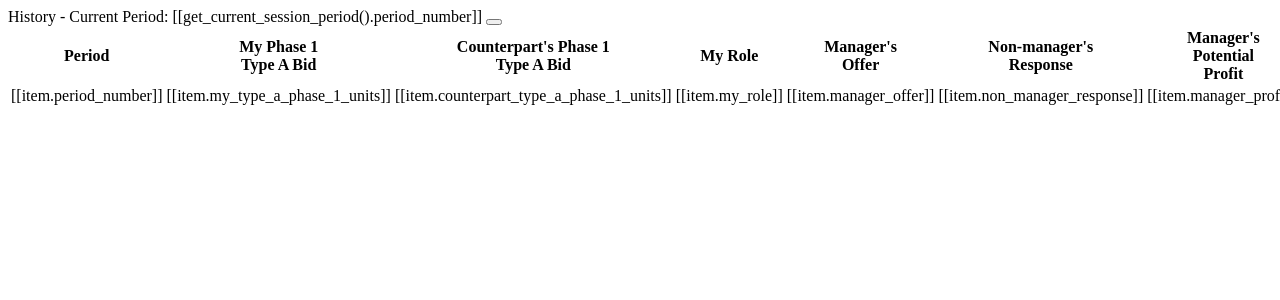
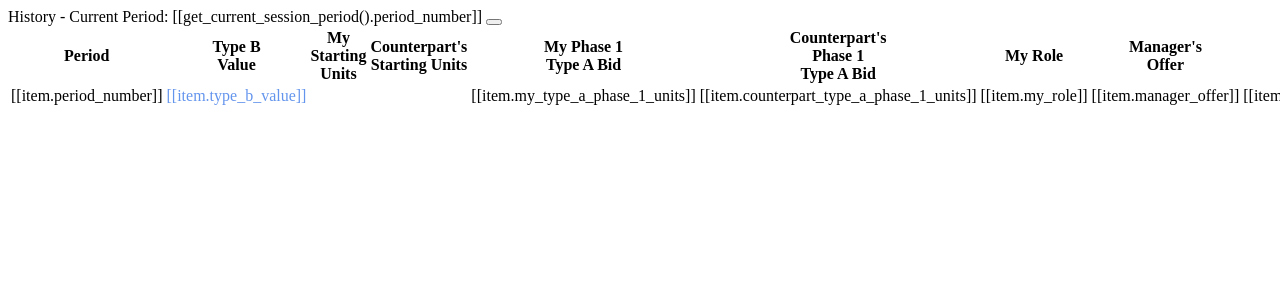
Before and after one commit to jeffreykirchner/manager_contest, a Django app: template main/templates/subject/subject_home/history/history_card.html in a window 1280 px wide; the page is wider, and only the part inside the window is pictured. Shown: the top 300 px of that part. Run offline with Django 3.2, Linux system fonts and the light colour scheme; the template is opened without the code that fills it, so the values that code supplies are empty; parts of the project's set-up code (start-up, migrations or seed data) failed here and were passed over.

Commit message:
Add starting units display to history card and enhance history table layout. fixes #44.

```diff
--- a/main/templates/subject/subject_home.html
+++ b/main/templates/subject/subject_home.html
@@ -57,6 +57,10 @@
         border-style: solid;
         border-width: 1px;
         border-radius: 5px;
+    }
+
+    .history_table{
+        font-size: 9pt;
     }
 
 </style>
@@ -125,7 +129,7 @@
                 </div>
             </div>
         </div>
-        <div class="col-md-auto" v-if="session.started && spinner_complete" v-cloak>
+        <div class="col-md" v-if="session.started && spinner_complete" v-cloak>
             {%include "subject/subject_home/history/history_card.html"%}
         </div>
     </div>
--- a/main/templates/subject/subject_home/history/history_card.html
+++ b/main/templates/subject/subject_home/history/history_card.html
@@ -28,19 +28,28 @@
     </div>
     <div class="card-body">
         <!-- units table -->
-        <div class="row justify-content-center" >
+        <div class="row justify-content-center">
             <div class="col-auto">
-                <table class="table table-condensed">
-                    <thead>
+                <table class="table table-condensed text-nowrap">
+                    <thead class="history_table">
                         <tr>
                             <th scope="col" class = "text-center">
                                Period
                             </th>
                             <th scope="col" class = "text-center">
+                               Type B<br>Value
+                            </th>
+                            <th scope="col" class = "text-center">
+                               My Starting<br>Units
+                            </th>
+                            <th scope="col" class = "text-center">
+                               Counterpart's<br>Starting Units
+                            </th>
+                            <th scope="col" class = "text-center">
                                 My Phase 1<br>Type A Bid
                             </th>
                             <th scope="col" class = "text-center">
-                                Counterpart's Phase 1<br>Type A Bid
+                                Counterpart's<br>Phase 1<br>Type A Bid
                             </th>
                             <th scope="col" class = "text-center">
                                 My Role
@@ -59,10 +68,19 @@
                             </th>
                         </tr>
                     </thead>
-                    <tbody >
+                    <tbody>
                         <tr v-for="item in get_history()" :key="item.period_number">
                             <td class="text-center">
                                [[item.period_number]]
+                            </td>
+                            <td class="text-center">
+                               <span style="color:cornflowerblue;">[[item.type_b_value]]</span>
+                            </td>
+                            <td class="text-center" v-html="item.my_starting_units_string">
+
+                            </td>
+                            <td class="text-center" v-html="item.counterpart_starting_units_string">
+
                             </td>
                             <td class="text-center">
                                 [[item.my_type_a_phase_1_units]]
```
Also changed, not shown: main/templates/subject/subject_home/history/history.js (+23 -0 lines).
